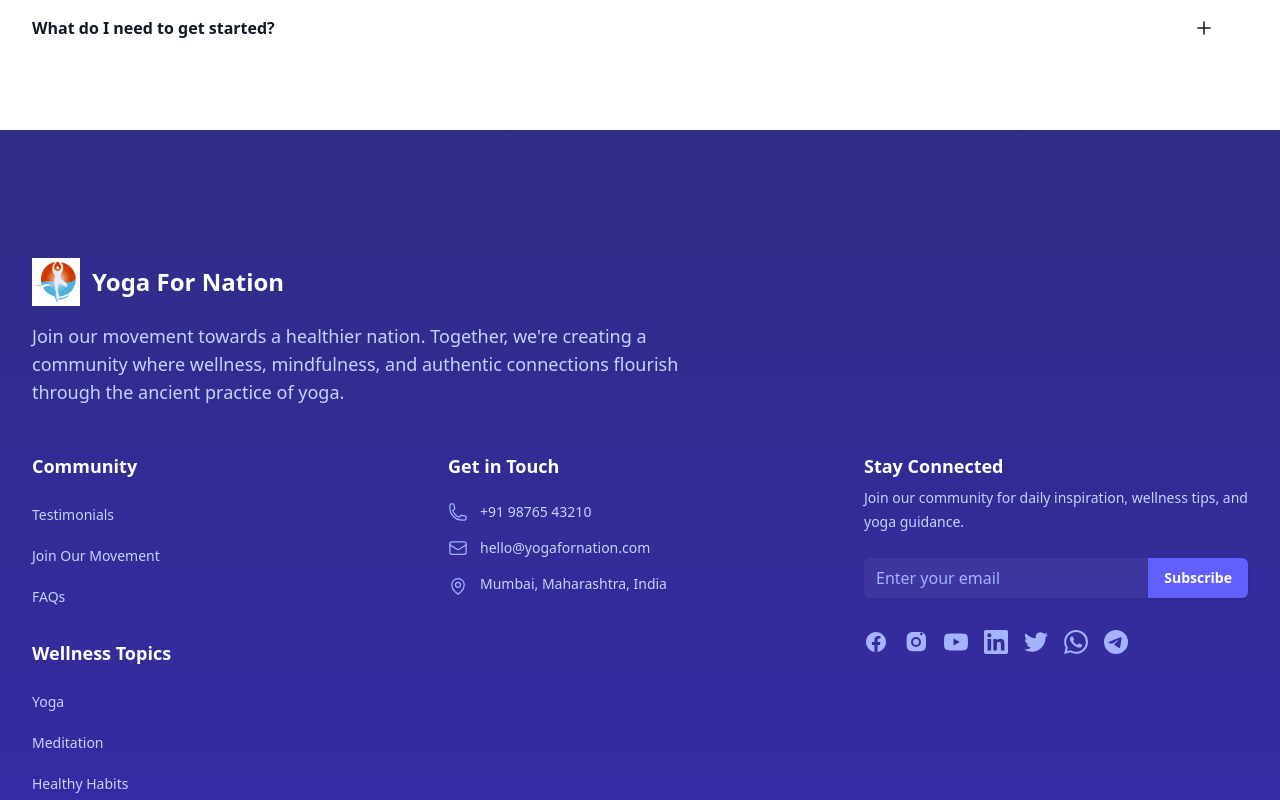
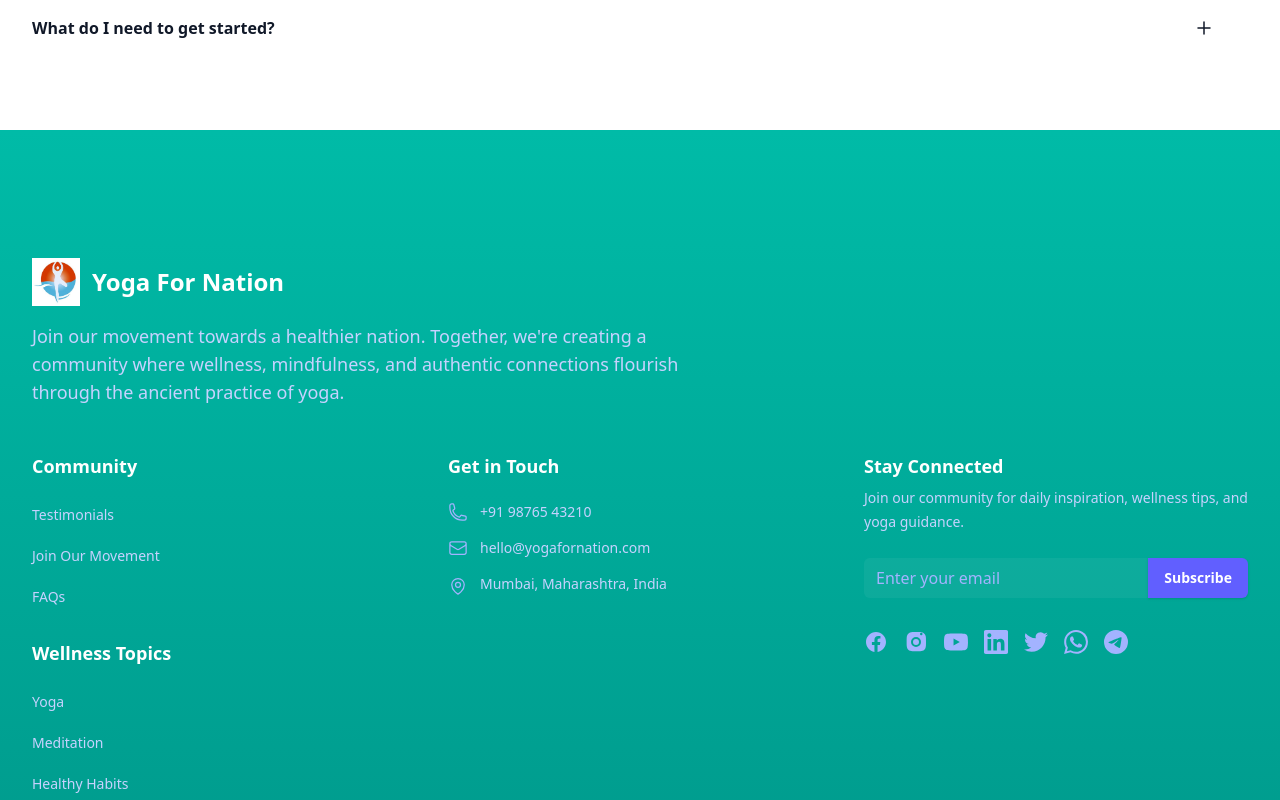
Before and after one commit to TheBinaryOrbit/yogafornation, a React (Vite) app: page / in a window 1280 px wide. Shown: the part 5360-6160 px from the top of the page. Built offline with nearby package versions, Linux system fonts and the light colour scheme; no server answers.

Commit message:
style : chage clour

```diff
--- a/src/components/Footer/Footer.jsx
+++ b/src/components/Footer/Footer.jsx
@@ -27,7 +27,7 @@ const navigation = {
 
 const Footer = () => {
   return (
-    <footer className="bg-gradient-to-b from-indigo-900 to-indigo-800 text-white" aria-labelledby="footer-heading">
+    <footer className="bg-gradient-to-b from-teal-500 to-teal-600 text-white" aria-labelledby="footer-heading">
       <h2 id="footer-heading" className="sr-only">
         Footer
       </h2>
```
